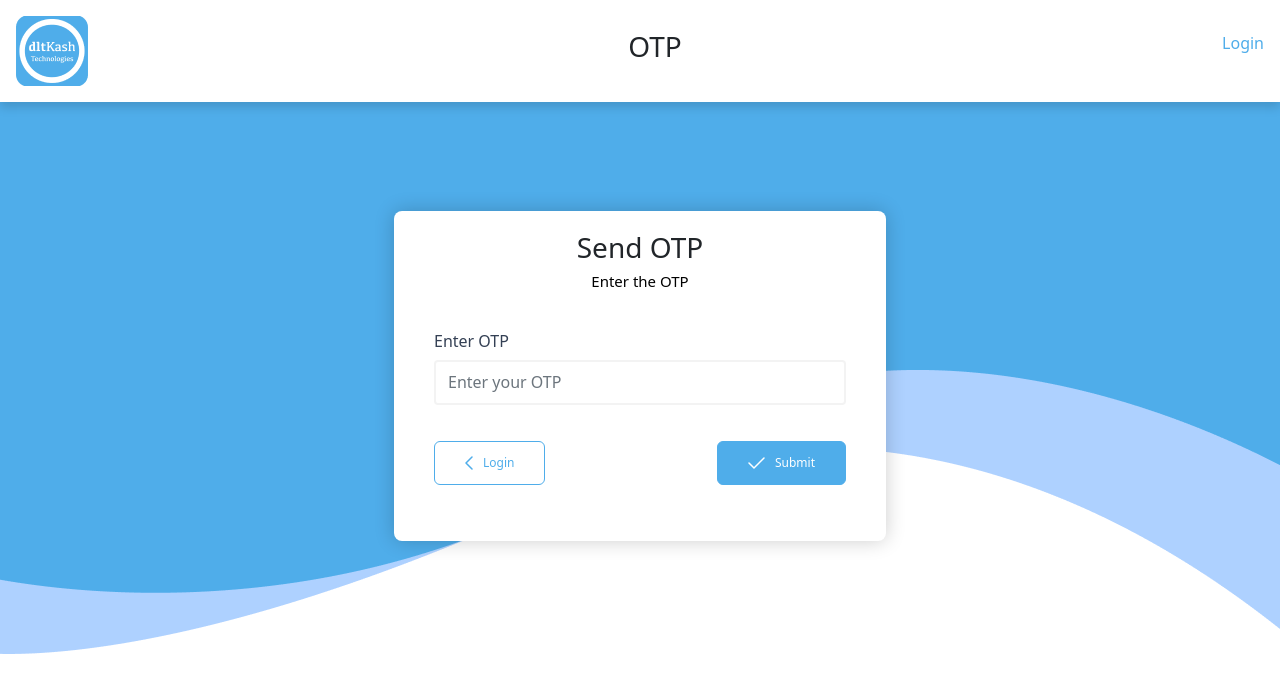
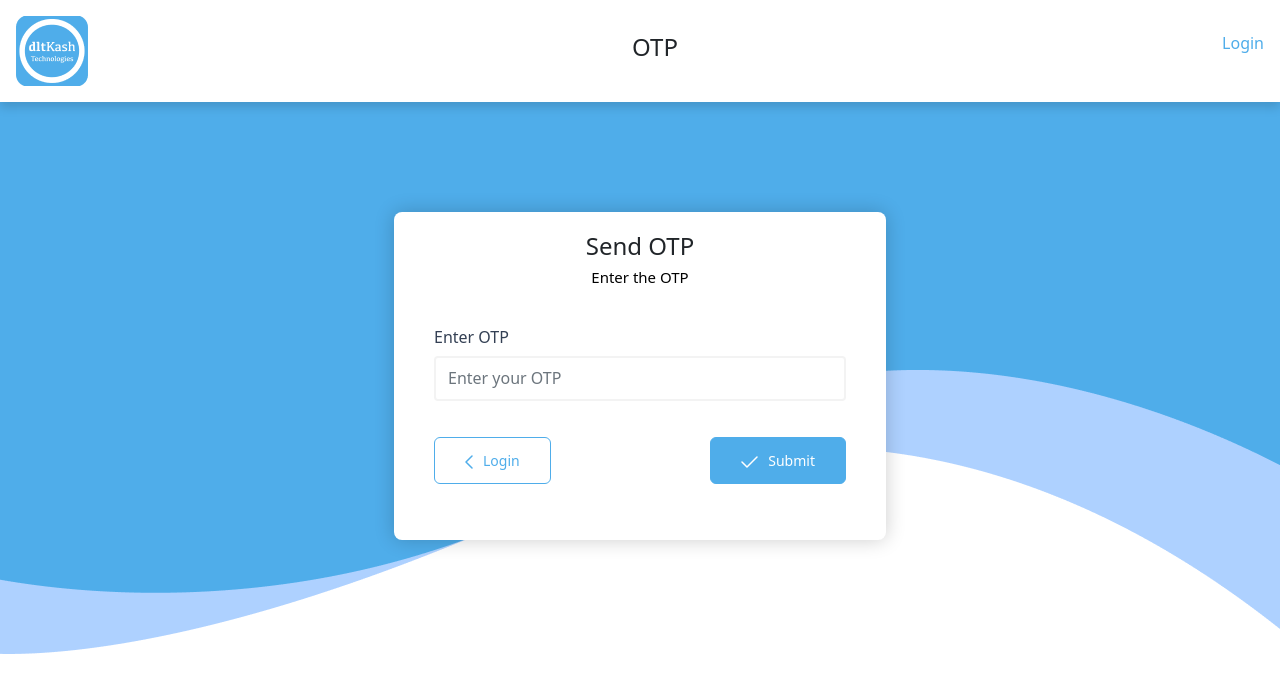
Before and after one commit to ankurkashyap2/dltkash-frontend, a React (Create React App) app: page /otp in a window 1280 px wide. Shown: the top 692 px of the page. Built offline with nearby package versions, Linux system fonts and the light colour scheme.

Commit message:
new-changes 1 feb

```diff
--- a/src/components/auth/entityDetailsForm.jsx
+++ b/src/components/auth/entityDetailsForm.jsx
@@ -218,7 +218,7 @@ const EntityDetailsForm = ({ setActiveTab, setEntityDetails }) => {
 									as={Col}
 									md="6"
 									sm="12"
-									className="mb-3"
+									className="mb-2"
 									controlId="validationFormik01"
 								>
 									<Form.Label className="text-bottom">Legal Entity</Form.Label>
@@ -242,7 +242,7 @@ const EntityDetailsForm = ({ setActiveTab, setEntityDetails }) => {
 									md="6"
 									sm="12"
 									controlId="formGridEmail"
-									className="mb-3"
+									className="mb-2"
 								>
 									<Form.Label className="text-bottom">SEBI Certificate</Form.Label>
 									<Form.Control
@@ -262,7 +262,7 @@ const EntityDetailsForm = ({ setActiveTab, setEntityDetails }) => {
 									md="6"
 									sm="12"
 									controlId="formGridEmail"
-									className="mb-3"
+									className="mb-2"
 								>
 									<Form.Label className="text-bottom">
 										Upload SEBI Certificate
@@ -318,7 +318,7 @@ const EntityDetailsForm = ({ setActiveTab, setEntityDetails }) => {
 									md="6"
 									sm="12"
 									controlId="formGridEmail"
-									className="mb-3"
+									className="mb-2"
 								>
 									<Form.Label className="text-bottom">CIN</Form.Label>
 									<Form.Control
@@ -338,7 +338,7 @@ const EntityDetailsForm = ({ setActiveTab, setEntityDetails }) => {
 									md="6"
 									sm="12"
 									controlId="formGridEmail"
-									className="mb-3"
+									className="mb-2"
 								>
 									<Form.Label className="text-bottom">Upload CIN</Form.Label>
 									<Dropzone
@@ -392,7 +392,7 @@ const EntityDetailsForm = ({ setActiveTab, setEntityDetails }) => {
 									md="6"
 									sm="12"
 									controlId="formGridEmail"
-									className="mb-3"
+									className="mb-2"
 								>
 									<Form.Label className="text-bottom">PAN</Form.Label>
 									<Form.Control
@@ -412,7 +412,7 @@ const EntityDetailsForm = ({ setActiveTab, setEntityDetails }) => {
 									md="6"
 									sm="12"
 									controlId="formGridPassword"
-									className="mb-3"
+									className="mb-2"
 								>
 									<Form.Label className="text-bottom">Upload PAN</Form.Label>
 									<Dropzone
--- a/src/index.css
+++ b/src/index.css
@@ -8,6 +8,9 @@ body {
   -moz-osx-font-smoothing: grayscale;
   height:100vh;
   color: #344054;
+}
+h3{
+  font-size:24px !important;
 }
 div#root {
   height: 100vh;
@@ -22,7 +25,7 @@ code {
 .btn-outlined.btn-primary {
   border: 1px solid #4FADEA !important;
   color: #4FADEA !important;
-  font-size: 12px !important;
+  font-size: 14px !important;
   text-transform: capitalize !important;
   font-weight: 500 !important;
   padding: 12px 30px !important;
@@ -34,7 +37,7 @@ code {
   border: 1px solid #4FADEA !important;
   color: #fff !important;
   background-color: #4FADEA !important;
-  font-size: 12px !important;
+  font-size: 14px !important;
   text-transform: capitalize !important;
   font-weight: 500 !important;
   padding: 12px 30px !important;
@@ -45,7 +48,7 @@ code {
   border: 1px solid #4FADEA !important;
   color: #fff !important;
   background-color: #4FADEA !important;
-  font-size: 12px !important;
+  font-size: 14px !important;
   text-transform: capitalize !important;
   font-weight: 500 !important;
   padding: 12px 30px !important;
--- a/src/styles/register.css
+++ b/src/styles/register.css
@@ -279,6 +279,7 @@ ul.btn-tab {
 	font-size: 12px !important;
 	color: #dc3545;
 	text-align: left;
+	margin-bottom: 0;
 }
 @media screen and (max-width: 468px) {
 	.Register-box {
```
